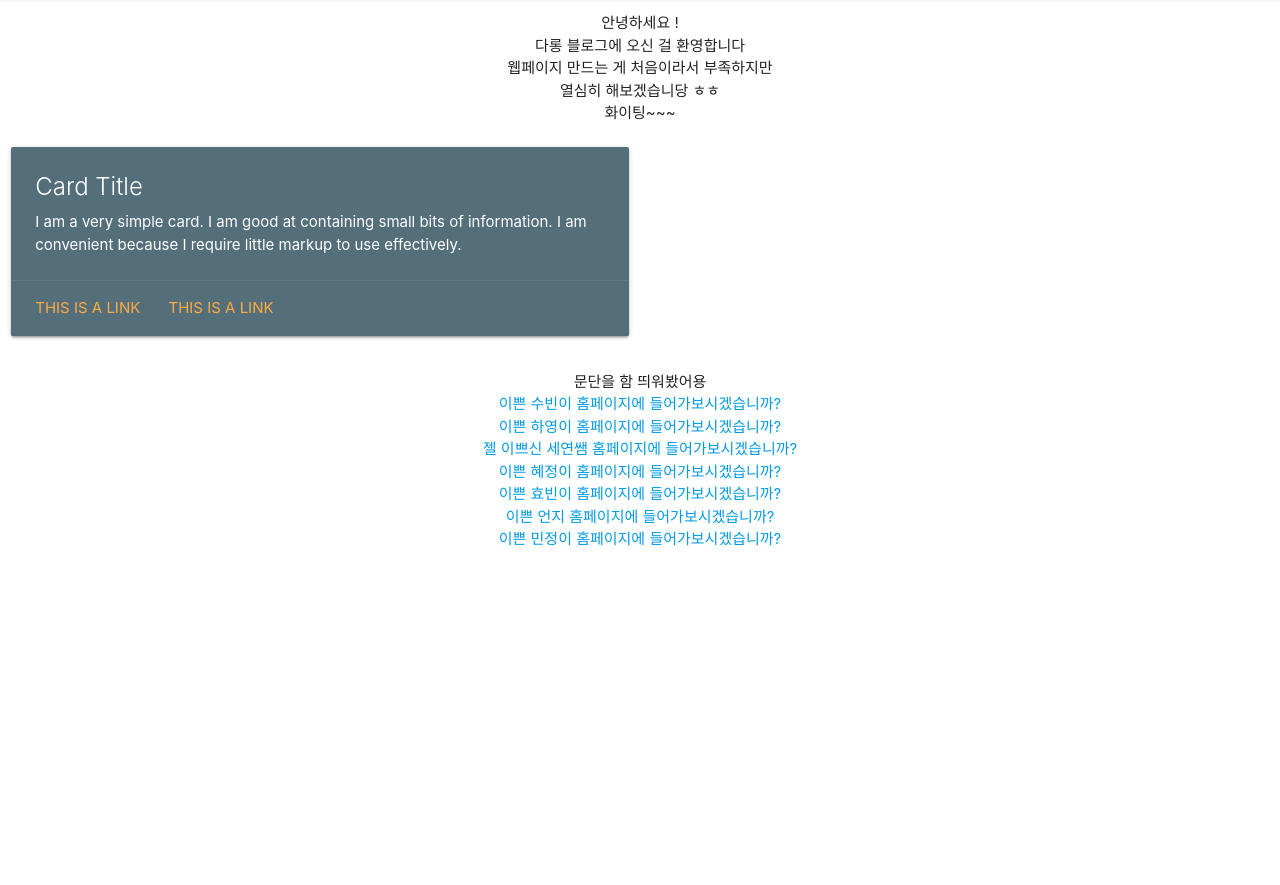
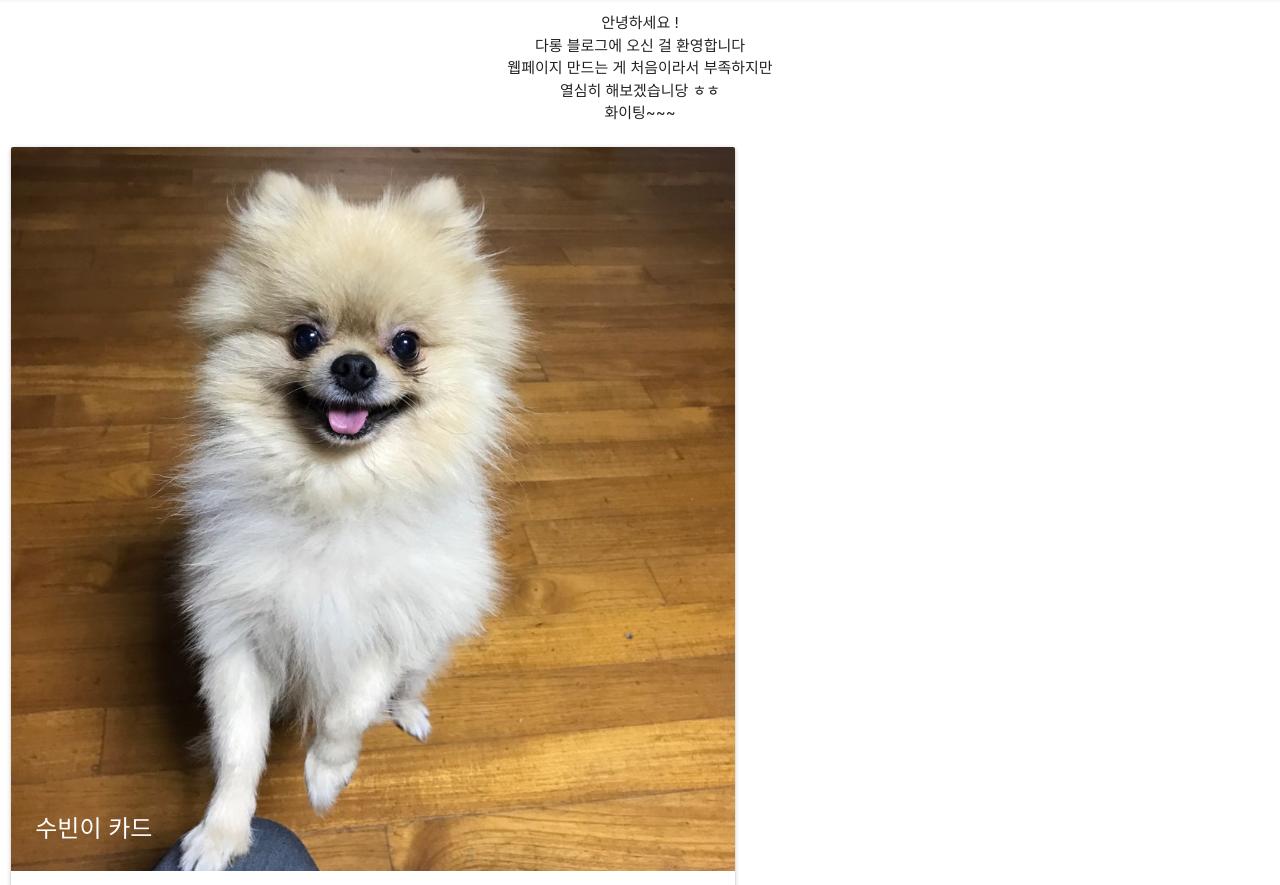
Before and after one commit to ohchannah/hannahcho, a plain HTML site: page index.html in a window 1280 px wide. Shown: the part 67-952 px from the top of the page. Before the commit the page ends 800 px from the top, so only its background shows below. Drawn offline with nearby package versions, Linux system fonts and the light colour scheme.

Commit message:
마마마

```diff
--- a/index.html
+++ b/index.html
@@ -26,20 +26,22 @@
 	화이팅~~~ <br>
 </p>
 <div class="row">
-    <div class="col s12 m6">
-      <div class="card blue-grey darken-1">
-        <div class="card-content white-text">
-          <span class="card-title">Card Title</span>
-          <p>I am a very simple card. I am good at containing small bits of information.
-          I am convenient because I require little markup to use effectively.</p>
+    <div class="col s12 m7">
+      <div class="card">
+        <div class="card-image">
+          <img src="img/포치.jpg">
+          <span class="card-title">수빈이 카드</span>
+        </div>
+        <div class="card-content">
+          <p>수빈이 카드 소갯말</p>
         </div>
         <div class="card-action">
-          <a href="#">This is a link</a>
-          <a href="#">This is a link</a>
+          <a href="#">클릭!</a>
         </div>
       </div>
     </div>
   </div>
+
 
 <p style="text-align: center;">
 문단을 함 띄워봤어용<br>
```
